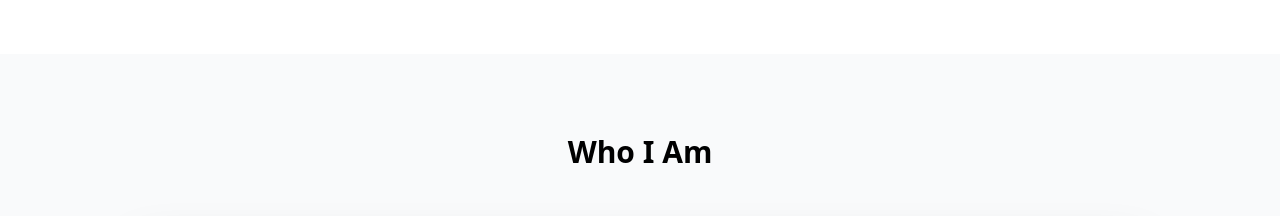
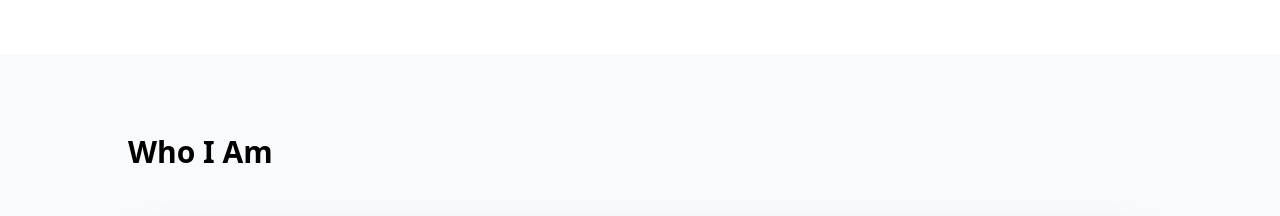
Before and after one commit to iamnotacoder13/Minimalistic-Personal-Website, a React app: page / in a window 1280 px wide. Shown: the part 4000-4216 px from the top of the page. Built offline with nearby package versions, Linux system fonts and the light colour scheme; grey boxes are pictures that could not be loaded; the HTML template or start-up script is replaced by a standard one.

Commit message:
Left-align Who I Am title to match other section headings

```diff
--- a/src/components/WhoIAm.tsx
+++ b/src/components/WhoIAm.tsx
@@ -91,7 +91,7 @@ export const WhoIAm = () => {
     <section id="who-i-am" className="py-20 px-6 bg-gray-50">
       <div className="max-w-5xl mx-auto">
         <AnimateOnScroll>
-          <h2 className="text-3xl font-bold mb-12 text-center">Who I Am</h2>
+          <h2 className="text-3xl font-bold mb-12">Who I Am</h2>
         </AnimateOnScroll>
 
         <div className="relative">
```
